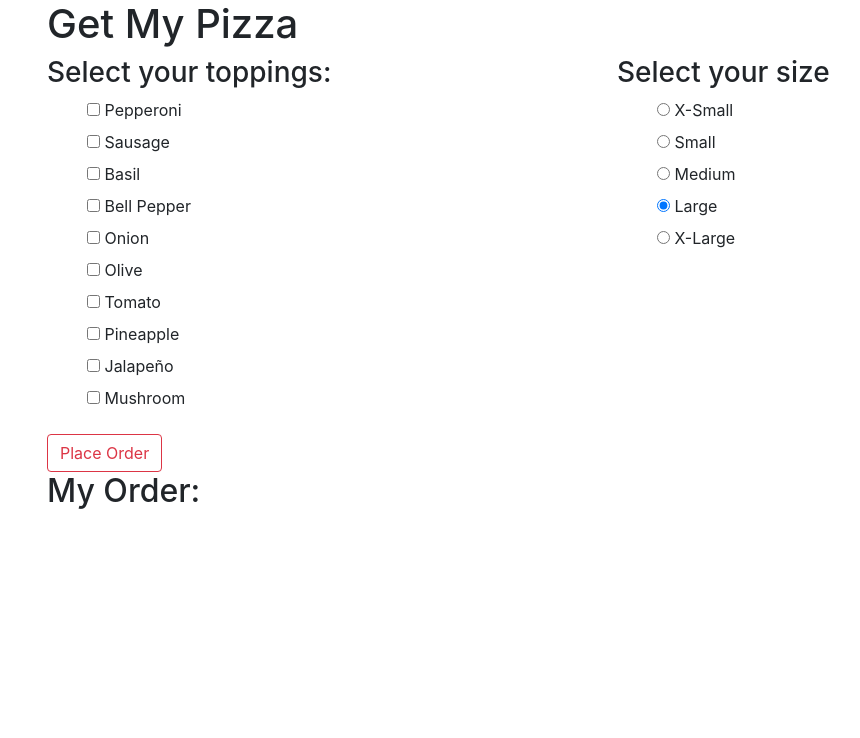
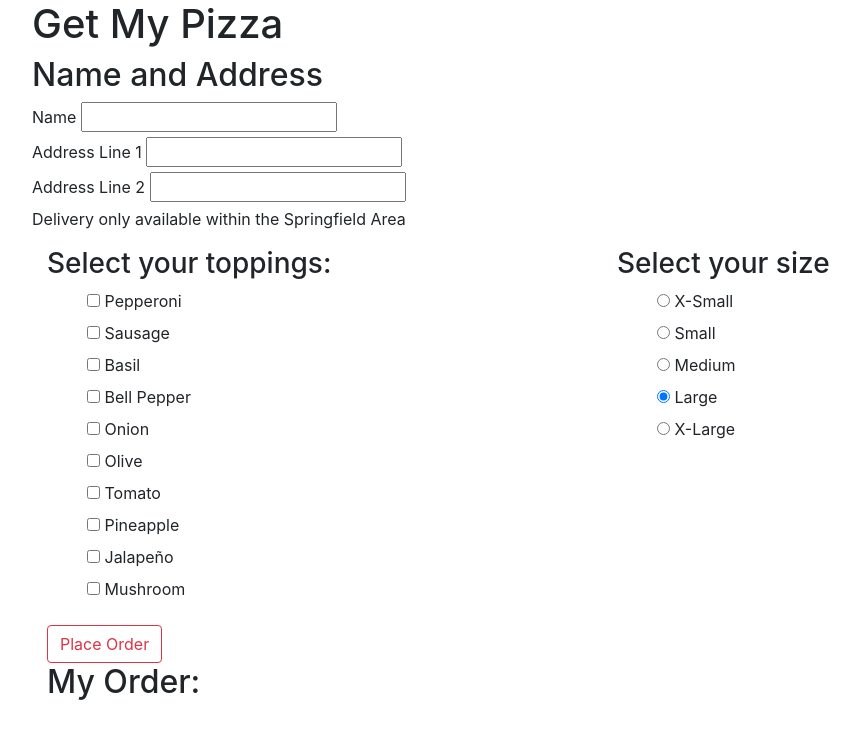
Before and after one commit to MichaelMeow/pizza, a plain HTML site: page index.html in a window 1280 px wide. Shown: the whole page, without its empty margins (38-898 px from the left). Drawn offline with Linux system fonts and the light colour scheme.

Commit message:
add delivery name and address

```diff
--- a/index.html
+++ b/index.html
@@ -10,7 +10,26 @@
 </head>
 <body>
   <div class="container">
+
+    <div class="row">
+      <form class="name">
         <h1>Get My Pizza</h1>
+
+        <h2>Name and Address</h2>
+          <label class="control-label">Name</label>
+            <input id="name" name="name" type="text"
+            >
+            <br>
+          <label class="control-label">Address Line 1</label>
+            <input id="address-1" name="address-1" type="text"
+            >
+            <br>
+          <label class="control-label">Address Line 2</label>
+            <input id="address-2" name="address-2" type="text">
+            <p>Delivery only available within the Springfield Area</p>
+
+      </form>
+    </div>
     <form class="order" action="index.html" method="post">
       <div class="row">
         <div class="col-sm">
@@ -95,6 +114,7 @@
     <ul>
       <div id="output"></div>
     </ul>
+    <div id="delivery"></div>
     <div id="total"></div>
   </div>
 </body>
--- a/js/scripts.js
+++ b/js/scripts.js
@@ -79,6 +79,9 @@ $(function() {
 
   var totalCost = 0
   $("form.order").submit(function(event){
+    if ($("#name").val() == false || $("#address-1").val() == false){
+      alert("Please enter a valid name and address.")
+    } else {
     var orders = []
     event.preventDefault();
     var toppings = []
@@ -92,7 +95,9 @@ $(function() {
       $("#output").append("<li>" + order.orderString() + "</li>")
       totalCost += order.cost();
     })
+    $("#delivery").html("Deliver to: " + $("#name").val() + " at " + $("#address-1").val() + " " + $("#address-2").val())
     $("#total").html("  Total Price: $" + totalCost + ".00")
+  }
   })
 
 
```
Lines whose indentation alone changed are shown as unchanged.
